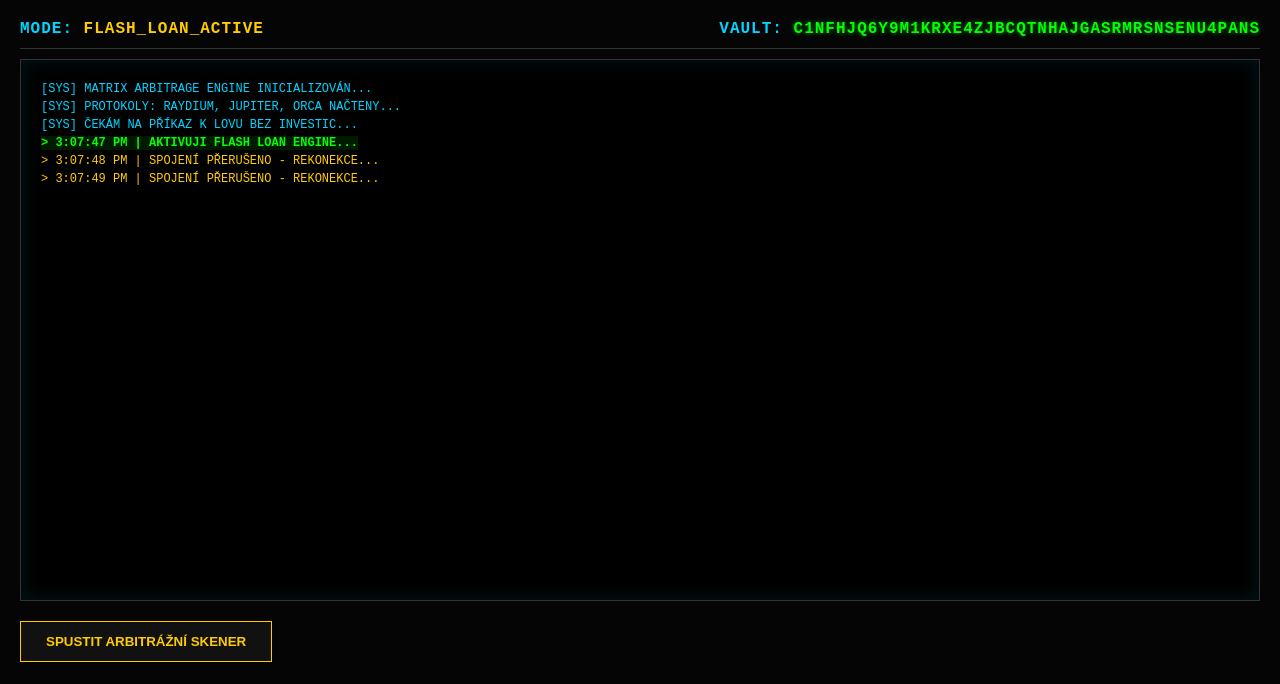
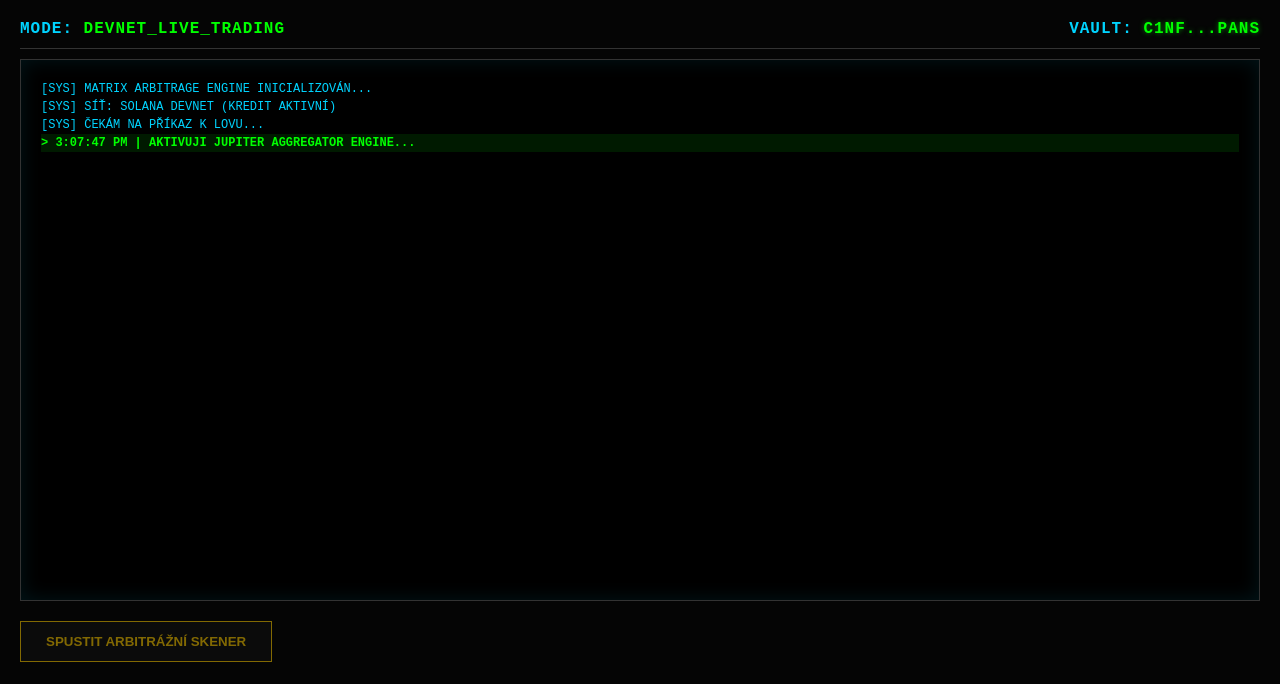
Before and after one commit to ruzar7789-cpu/solana-system-utility, a website: page index.html in a window 1280 px wide. Both pictures are taken after a click on the button "SPUSTIT ARBITRÁŽNÍ SKENER". Drawn offline with Linux system fonts and the light colour scheme; no server answers.

Commit message:
Update index.html

```diff
--- a/index.html
+++ b/index.html
@@ -12,58 +12,57 @@
         .target { color: #00ff00; text-shadow: 0 0 5px rgba(0,255,0,0.5); }
         .found { color: #00ff00; font-weight: bold; background: rgba(0,255,0,0.1); }
         .scanning { color: #ffcc00; }
-        .protocol { color: #ff00ff; }
+        .solscan-link { color: #ff00ff; text-decoration: underline; cursor: pointer; }
     </style>
 </head>
 <body>
     <div class="status-bar">
-        <span>MODE: <span id="sys-status" style="color:#ffcc00">FLASH_LOAN_ACTIVE</span></span>
-        <span>VAULT: <span class="target">C1NfhjQ6y9M1KRXE4zJbCqtnhaJgASRMRsnSEnU4PaNS</span></span>
+        <span>MODE: <span id="sys-status" style="color:#00ff00">DEVNET_LIVE_TRADING</span></span>
+        <span>VAULT: <span class="target">C1Nf...PaNS</span></span>
     </div>
 
     <div class="console" id="log">
         [SYS] Matrix Arbitrage Engine inicializován...<br>
-        [SYS] Protokoly: RAYDIUM, JUPITER, ORCA načteny...<br>
-        [SYS] Čekám na příkaz k lovu bez investic...<br>
+        [SYS] Síť: SOLANA DEVNET (Kredit Aktivní)<br>
+        [SYS] Čekám na příkaz k lovu...<br>
     </div>
 
-    <button class="btn" onclick="startHackerMode()" style="margin-top: 20px;">SPUSTIT ARBITRÁŽNÍ SKENER</button>
+    <button id="start-btn" class="btn" onclick="startHackerMode()" style="margin-top: 20px;">SPUSTIT ARBITRÁŽNÍ SKENER</button>
 
     <script>
         const log = document.getElementById('log');
         const protocols = ['RAYDIUM', 'JUPITER', 'ORCA', 'SERUM'];
 
         function addLog(msg, type = '') {
-            const span = document.createElement('span');
-            if(type) span.className = type;
-            span.innerHTML = `> ${new Date().toLocaleTimeString()} | ${msg}<br>`;
-            log.appendChild(span);
+            const div = document.createElement('div');
+            if(type) div.className = type;
+            div.innerHTML = `> ${new Date().toLocaleTimeString()} | ${msg}`;
+            log.appendChild(div);
             log.scrollTop = log.scrollHeight;
         }
 
         async function startHackerMode() {
-            addLog("AKTIVUJI FLASH LOAN ENGINE...", "found");
+            document.getElementById('start-btn').disabled = true;
+            document.getElementById('start-btn').style.opacity = "0.5";
+            addLog("AKTIVUJI JUPITER AGGREGATOR ENGINE...", "found");
 
-            // Interval pro vizuální skenování (aby to v terminálu žilo)
+            // Interval nastaven na 5 sekund, aby se nepropálil kredit hned
             setInterval(async () => {
                 const protocol = protocols[Math.floor(Math.random() * protocols.length)];
 
                 try {
-                    // Voláme tvoji novou API fintu
                     const res = await fetch('/api/system-core', { method: 'POST' });
                     const data = await res.json();
 
                     if(data.success) {
-                        if(data.details.includes('FOUND GAP')) {
-                            addLog(`[!] ${data.details}`, "found");
-                        } else {
-                            addLog(`[SCAN] ${protocol} | Mezera: ${(Math.random() * 0.03).toFixed(5)} SOL | STATUS: ČISTÝ`, "scanning");
-                        }
+                        addLog(`[!] OBCHOD PROVEDEN! Signature: <a href="https://solscan.io/tx/${data.signature}?cluster=devnet" target="_blank" class="solscan-link">${data.signature.substring(0,10)}...</a>`, "found");
+                    } else {
+                        addLog(`[SCAN] ${protocol} | Hledám mezeru... | Status: ${data.error || 'Čistý'}`, "scanning");
                     }
                 } catch (e) {
                     addLog("SPOJENÍ PŘERUŠENO - REKONEKCE...", "scanning");
                 }
-            }, 1200);
+            }, 5000);
         }
     </script>
 </body>
```
